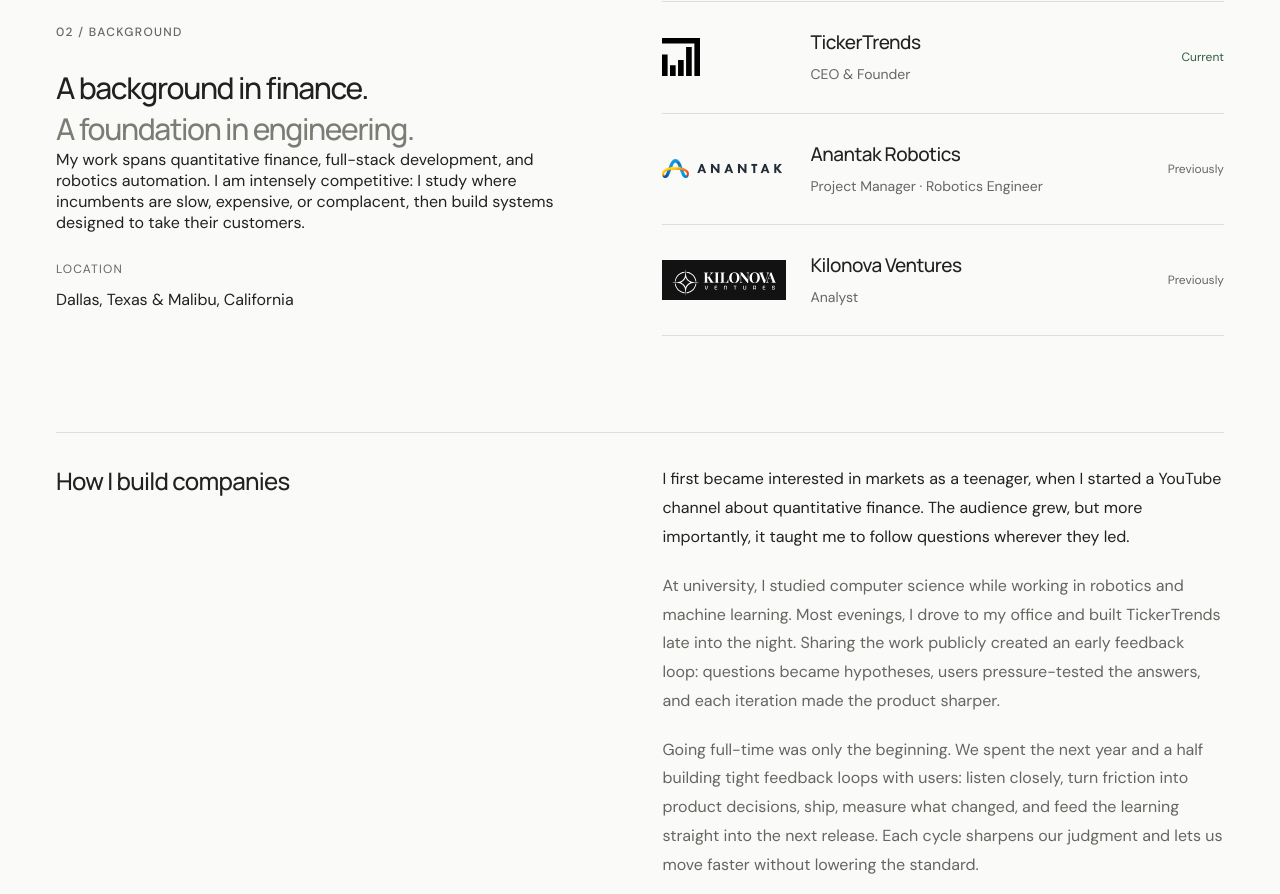
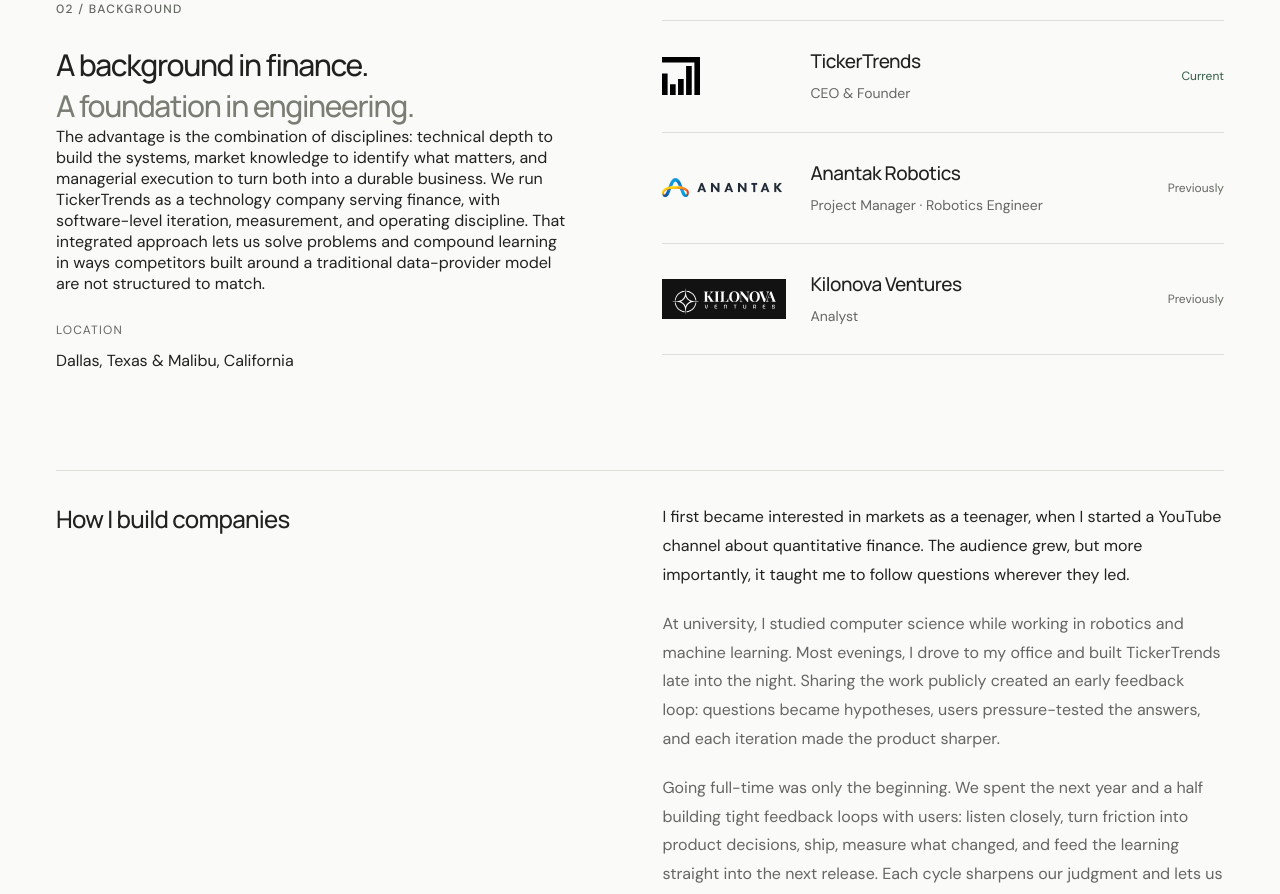
Before and after one commit to Crypto-Advisor/adrien.vc, a React (Create React App) app: page / in a window 1280 px wide. Shown: the part 1280-2174 px from the top of the page. Built offline with nearby package versions, Linux system fonts and the light colour scheme.

Commit message:
Clarify multidisciplinary competitive advantage

```diff
--- a/src/App.js
+++ b/src/App.js
@@ -74,7 +74,7 @@
           <div className="background-intro">
             <p className="section-label">02 / Background</p>
             <h2 id="background-title">A background in finance.<br /><span>A foundation in engineering.</span></h2>
-            <p>My work spans quantitative finance, full-stack development, and robotics automation. I am intensely competitive: I study where incumbents are slow, expensive, or complacent, then build systems designed to take their customers.</p>
+            <p>The advantage is the combination of disciplines: technical depth to build the systems, market knowledge to identify what matters, and managerial execution to turn both into a durable business. We run TickerTrends as a technology company serving finance, with software-level iteration, measurement, and operating discipline. That integrated approach lets us solve problems and compound learning in ways competitors built around a traditional data-provider model are not structured to match.</p>
             <div className="profile-location"><span>Location</span><p>Dallas, Texas &amp; Malibu, California</p></div>
           </div>
           <div className="experience-list">
```
